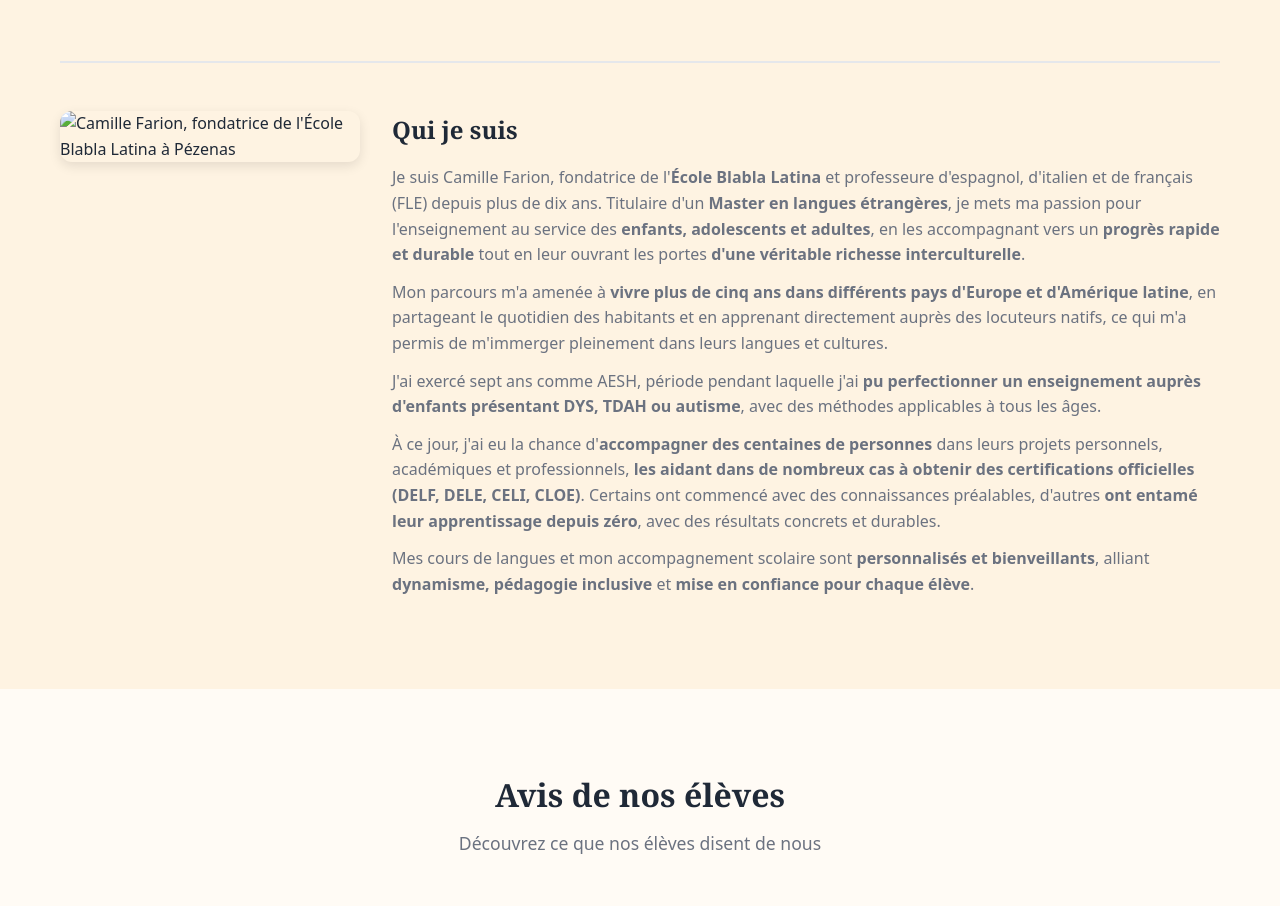
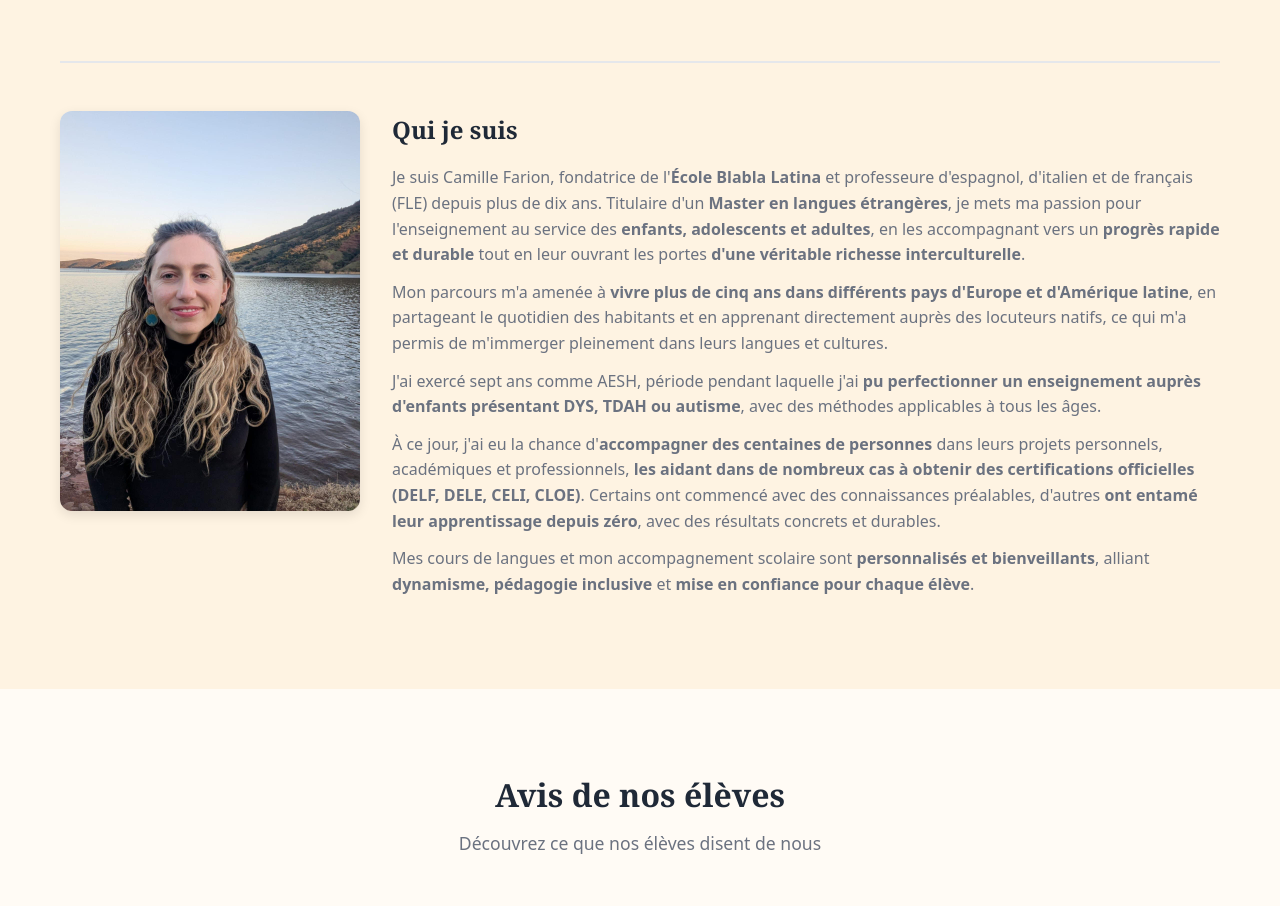
Before and after one commit to sistratton/ecoleblablalatina, a website: page index.html in a window 1280 px wide. Shown: the part 3008-3914 px from the top of the page. Drawn offline with Linux system fonts and the light colour scheme.

Commit message:
fixing typo

```diff
--- a/index.html
+++ b/index.html
@@ -367,7 +367,7 @@
       <div class="founder" id="qui-je-suis">
         <div class="founder-grid">
           <div class="founder-image">
-            <img src="images/camille-farion-new.png" alt="Camille Farion, fondatrice de l'École Blabla Latina à Pézenas"
+            <img src="images/camille-farion-new.jpg" alt="Camille Farion, fondatrice de l'École Blabla Latina à Pézenas"
               loading="lazy">
           </div>
           <div class="founder-text">
```
Also changed, not shown: index.template.html (+1 -1 lines).
